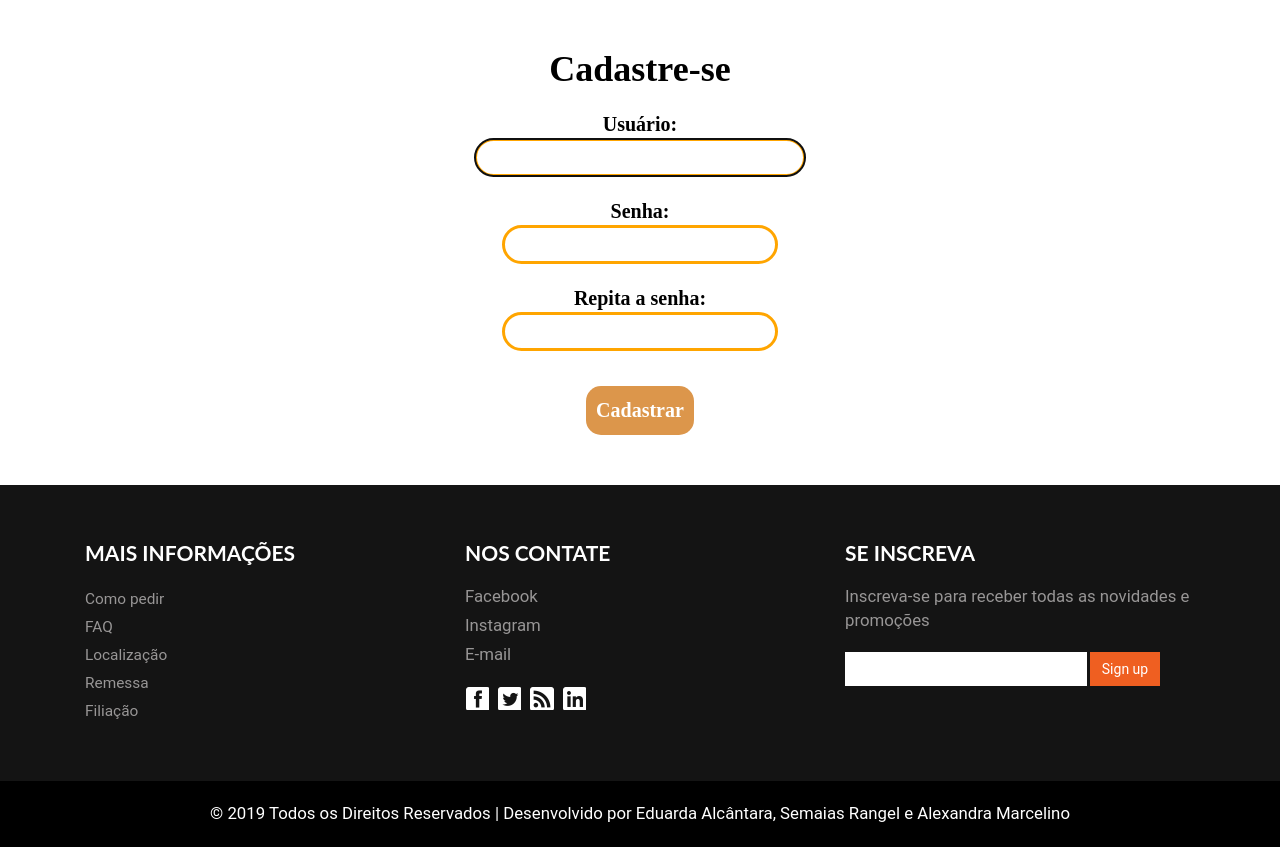
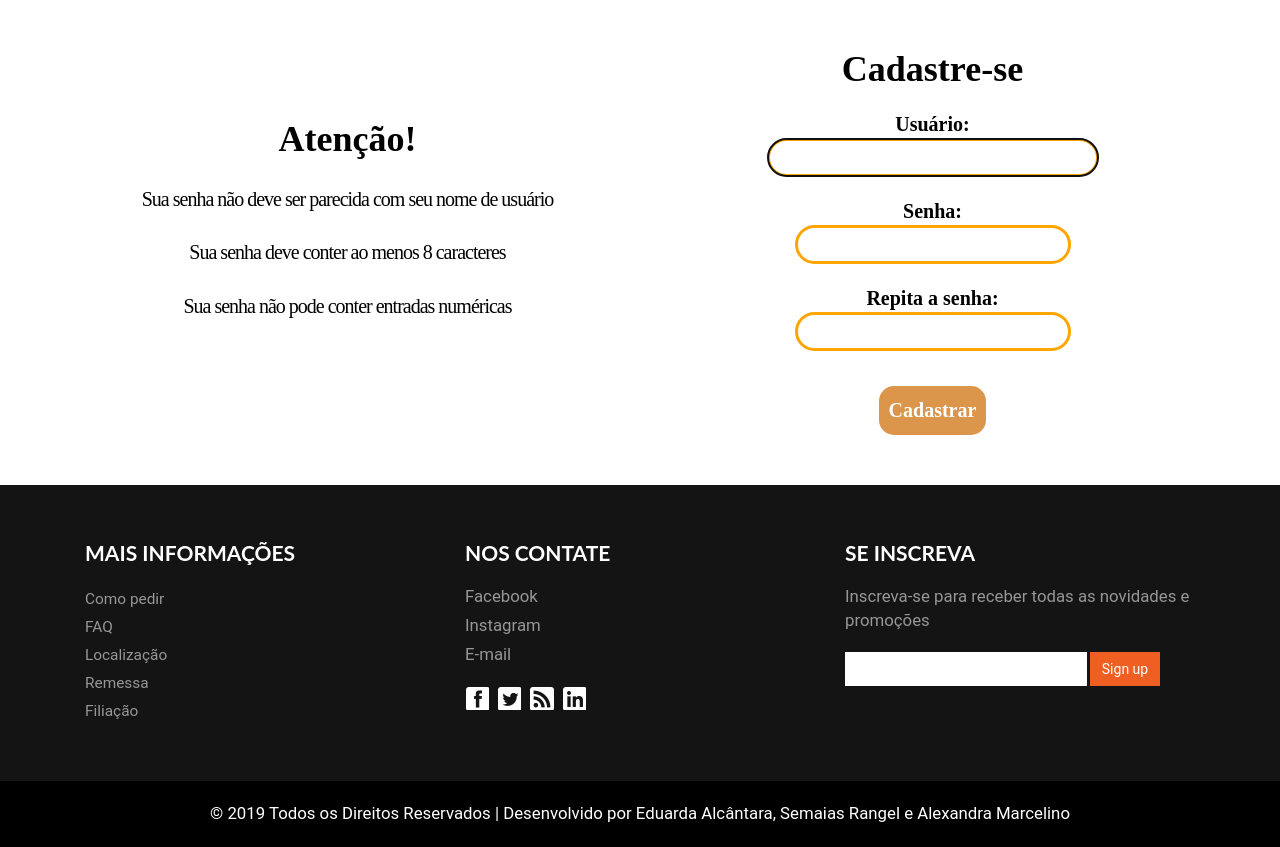
Before and after one commit to brunogomesifrn/info419livros, a Django app: page /cadastrar/ in a window 1280 px wide. Shown: the part 150-997 px from the top of the page. Run offline with Django 3.2, Linux system fonts and the light colour scheme; some libraries are stand-ins or nearby versions.

Commit message:
Finalizei a maquiagem da página de cadastro

```diff
--- a/core/templates/register.html
+++ b/core/templates/register.html
@@ -60,11 +60,32 @@
 
 .afastarTopo{	margin-top: 50px }
 .afastarTopo2{ margin-top: 20px }
+.afastarTopo3{ margin-top: 120px }
 .afastarBaixo{ margin-bottom: 50px }
+
+.listaSenha{
+	margin-top: 25px;
+	font-weight: 400;
+	letter-spacing: -1px;
+	list-style-type:none;
+}
 
 </style>
 
 <div class=" container">
+	<div class="row">
+		{# ----------------------------------------------------------------------------- #}
+		<div class="col-md-6 col-lg-6">
+			<h1 class="centralizado2 afastarTopo3">Atenção!</h1>
+			<ul class="centralizado	">
+				<li class="listaSenha">Sua senha não deve ser parecida com seu nome de usuário</li>
+				<li class="listaSenha">Sua senha deve conter ao menos 8 caracteres</li>
+				<li class="listaSenha">Sua senha não pode conter entradas numéricas</li>
+			</ul>
+
+		</div>
+		{# ----------------------------------------------------------------------------- #}
+		<div class="col-md-6 col-lg-6">
 			<h1 class="centralizado2 afastarTopo">Cadastre-se</h1>
 			<form method="post">
 				{% csrf_token %}
@@ -74,7 +95,11 @@
 				<p class="centralizado">{{form.password1 | add_class:"borda"}}</p>
 				<p class="centralizado afastarTopo2">Repita a senha:</p>
 				<p class="centralizado">{{form.password2 | add_class:"borda"}}</p>
-		<p class="centralizado afastarTopo2 afastarBaixo"><button type="submit" class="botiones"> Cadastrar </button></p>
+				<p class="centralizado afastarTopo2 afastarBaixo">
+					<button type="submit" class="botiones"> Cadastrar </button>
+				</p>
 			</form>
 		</div>
+	</div>
+</div>
 {% endblock conteudo %}
```
Lines whose indentation alone changed are shown as unchanged.
